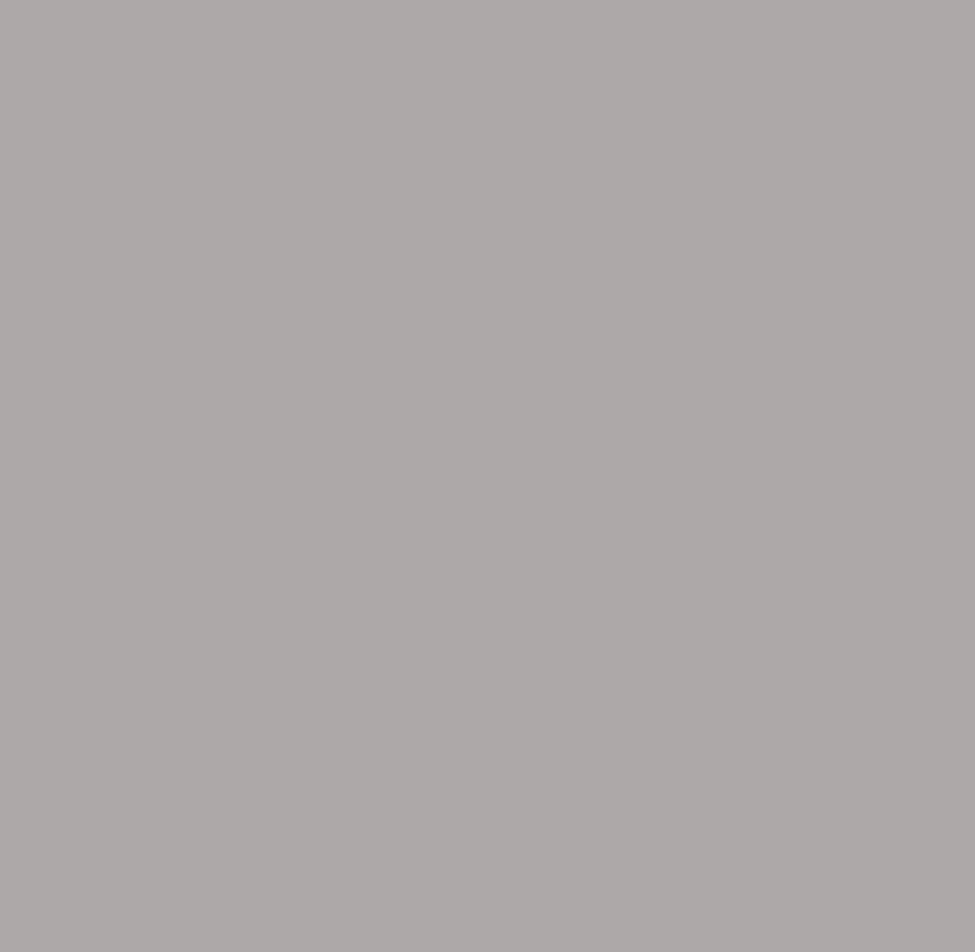
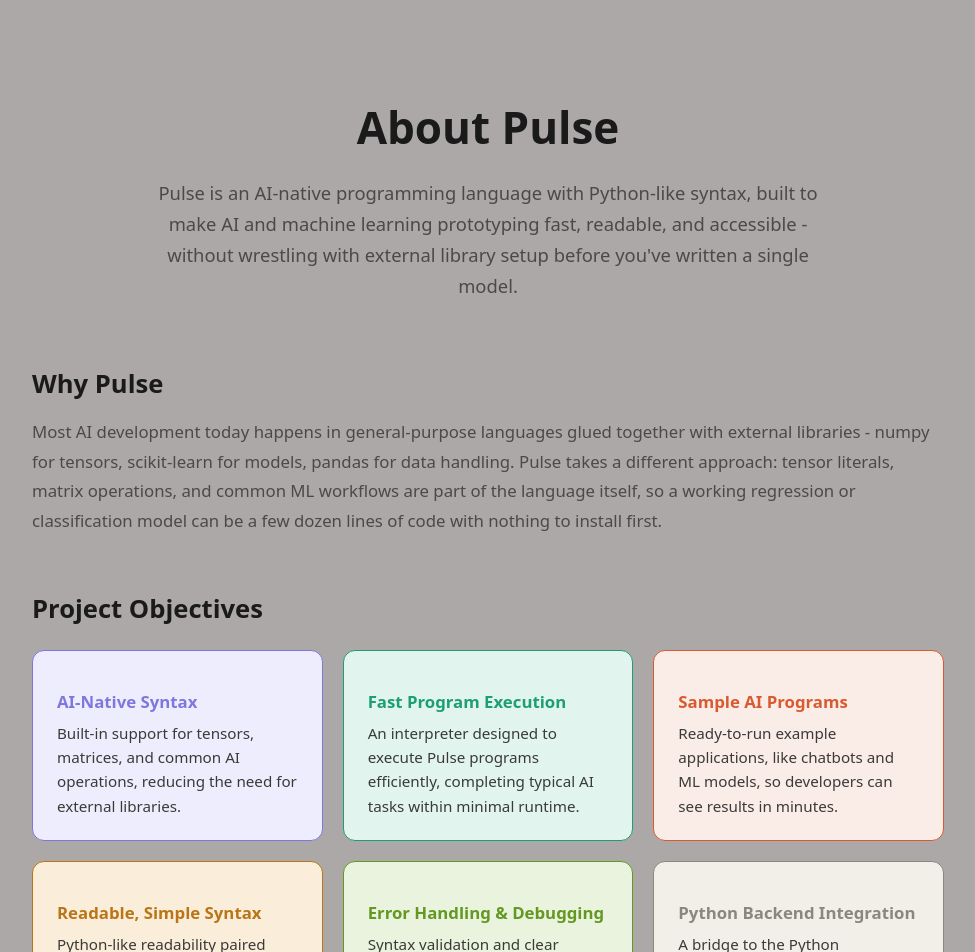
Before and after one commit to david-ptrk/Pulse, a React app in the folder website/frontend/: page /about in a window 1280 px wide. Before the commit this address had no page. Shown: the top 952 px of the page, without its empty margins (152-1127 px from the left). Before the commit the page ends 800 px from the top, so only its background shows below. Built offline with nearby package versions, Linux system fonts and the light colour scheme; the HTML template or start-up script is replaced by a standard one.

Commit message:
website: added about page

```diff
--- a/website/frontend/src/App.jsx
+++ b/website/frontend/src/App.jsx
@@ -1,7 +1,8 @@
 import { Routes, Route } from "react-router-dom";
 import Home from "./pages/Home";
-import Architecture from './pages/Architecture'
+import Architecture from './pages/Architecture';
 import OnlineEditor from "./pages/OnlineEditor";
+import About from "./pages/About";
 
 function App() {
   return (
@@ -9,6 +10,7 @@ function App() {
       <Route path="/" element={<Home />} />
       <Route path="/architecture" element={<Architecture />} />
       <Route path="/editor" element={<OnlineEditor />} />
+      <Route path="/about" element={<About />} />
     </Routes>
   )
 }
--- /dev/null
+++ b/website/frontend/src/about.css
@@ -0,0 +1,86 @@
+.about-wrap {
+    max-width: 960px;
+    margin: 0 auto;
+    padding: 60px 24px 100px;
+}
+
+.about-hero {
+    text-align: center;
+    margin-bottom: 64px;
+}
+
+.about-title {
+    font-size: 2.75rem;
+    font-weight: 700;
+    margin-bottom: 20px;
+    color: #1a1a1a;
+}
+
+.about-lede {
+    font-size: 1.15rem;
+    line-height: 1.7;
+    color: #4a4a48;
+    max-width: 700px;
+    margin: 0 auto;
+}
+
+.about-section {
+    margin-bottom: 56px;
+}
+
+.about-section h2 {
+    font-size: 1.6rem;
+    font-weight: 700;
+    margin-bottom: 16px;
+    color: #1a1a1a;
+}
+
+.about-section p {
+    font-size: 1.05rem;
+    line-height: 1.75;
+    color: #4a4a48;
+}
+
+.about-grid {
+    display: grid;
+    grid-template-columns: repeat(auto-fit, minmax(260px, 1fr));
+    gap: 20px;
+    margin-top: 24px;
+}
+
+.about-card {
+    background: var(--card-bg);
+    border: 1px solid var(--card-color);
+    border-radius: 12px;
+    padding: 22px 24px;
+    transition: transform 0.15s ease, box-shadow 0.15s ease;
+}
+
+.about-card:hover {
+    transform: translateY(-3px);
+    box-shadow: 0 8px 20px rgba(0, 0, 0, 0.08);
+}
+
+.about-card h3 {
+    font-size: 1.05rem;
+    font-weight: 700;
+    color: var(--card-color);
+    margin-bottom: 8px;
+}
+
+.about-card p {
+    font-size: 0.95rem;
+    line-height: 1.6;
+    color: #3a3a38;
+    margin: 0;
+}
+
+@media (max-width: 600px) {
+    .about-title {
+        font-size: 2rem;
+    }
+
+    .about-lede {
+        font-size: 1rem;
+    }
+}
--- a/website/frontend/src/components/Navbar.jsx
+++ b/website/frontend/src/components/Navbar.jsx
@@ -27,7 +27,7 @@ function Navbar() {
                 </li>
 
                 <li>
-                    <a href="/about">About</a>
+                    <Link to="/about">About</Link>
                 </li>
             </ul>
         </nav>
--- /dev/null
+++ b/website/frontend/src/pages/About.jsx
@@ -0,0 +1,99 @@
+import '../about.css'
+
+const OBJECTIVES = [
+    {
+        title: 'AI-Native Syntax',
+        color: '#7F77DD',
+        bg: '#EEEDFE',
+        text: 'Built-in support for tensors, matrices, and common AI operations, reducing the need for external libraries.',
+    },
+    {
+        title: 'Fast Program Execution',
+        color: '#1D9E75',
+        bg: '#E1F5EE',
+        text: 'An interpreter designed to execute Pulse programs efficiently, completing typical AI tasks within minimal runtime.',
+    },
+    {
+        title: 'Sample AI Programs',
+        color: '#D85A30',
+        bg: '#FAECE7',
+        text: 'Ready-to-run example applications, like chatbots and ML models, so developers can see results in minutes.',
+    },
+    {
+        title: 'Readable, Simple Syntax',
+        color: '#BA7517',
+        bg: '#FAEEDA',
+        text: 'Python-like readability paired with DSL-level precision, reducing code complexity for AI tasks.',
+    },
+    {
+        title: 'Error Handling & Debugging',
+        color: '#639922',
+        bg: '#EAF3DE',
+        text: 'Syntax validation and clear runtime feedback, helping developers detect and fix errors quickly.',
+    },
+    {
+        title: 'Python Backend Integration',
+        color: '#888780',
+        bg: '#F1EFE8',
+        text: 'A bridge to the Python ecosystem, so Pulse can call existing Python functions for advanced computations.',
+    },
+]
+
+function About() {
+    return (
+        <main className="about-wrap">
+            <section className="about-hero">
+                <h1 className="about-title">About Pulse</h1>
+                <p className="about-lede">
+                    Pulse is an AI-native programming language with Python-like syntax,
+                    built to make AI and machine learning prototyping fast, readable, and
+                    accessible - without wrestling with external library setup before
+                    you've written a single model.
+                </p>
+            </section>
+
+            <section className="about-section">
+                <h2>Why Pulse</h2>
+                <p>
+                    Most AI development today happens in general-purpose languages glued
+                    together with external libraries - numpy for tensors, scikit-learn for
+                    models, pandas for data handling. Pulse takes a different approach: tensor
+                    literals, matrix operations, and common ML workflows are part of the
+                    language itself, so a working regression or classification model can be a
+                    few dozen lines of code with nothing to install first.
+                </p>
+            </section>
+
+            <section className="about-section">
+                <h2>Project Objectives</h2>
+                <div className="about-grid">
+                    {OBJECTIVES.map((obj) => (
+                        <div
+                            className="about-card"
+                            key={obj.title}
+                            style={{
+                                '--card-color': obj.color,
+                                '--card-bg': obj.bg,
+                            }}
+                        >
+                            <h3>{obj.title}</h3>
+                            <p>{obj.text}</p>
+                        </div>
+                    ))}
+                </div>
+            </section>
+
+            <section className="about-section">
+                <h2>The Project</h2>
+                <p>
+                    Pulse is developed as a Final Year Project, covering the full language
+                    pipeline - lexer, parser, resolver, and interpreter - alongside an
+                    AI/ML-focused standard library and a Python interoperability layer for
+                    calling into the wider Python ecosystem when needed.
+                </p>
+            </section>
+        </main>
+    )
+}
+
+export default About
```
